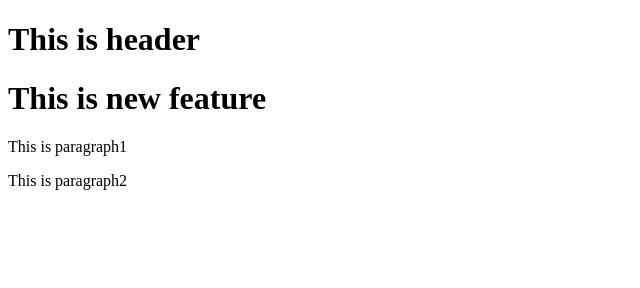
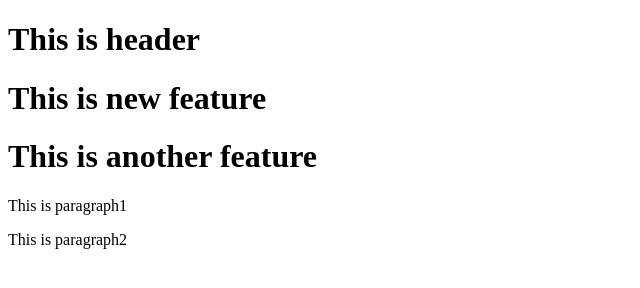
Before and after one commit to suwanan2/sample_git2, a plain HTML site: page index.html in a window 1280 px wide. Shown: the whole page, without its empty margins (0-640 px from the left). Drawn offline with Linux system fonts and the light colour scheme.

Commit message:
new another feature added

```diff
--- a/index.html
+++ b/index.html
@@ -4,6 +4,7 @@
 <body>
 <h1>This is header</h1>
 <h1>This is new feature</h1>
+<h1>This is another feature</h1>
 <p>This is paragraph1</p>
 <p>This is paragraph2</p>
 </body>
```
